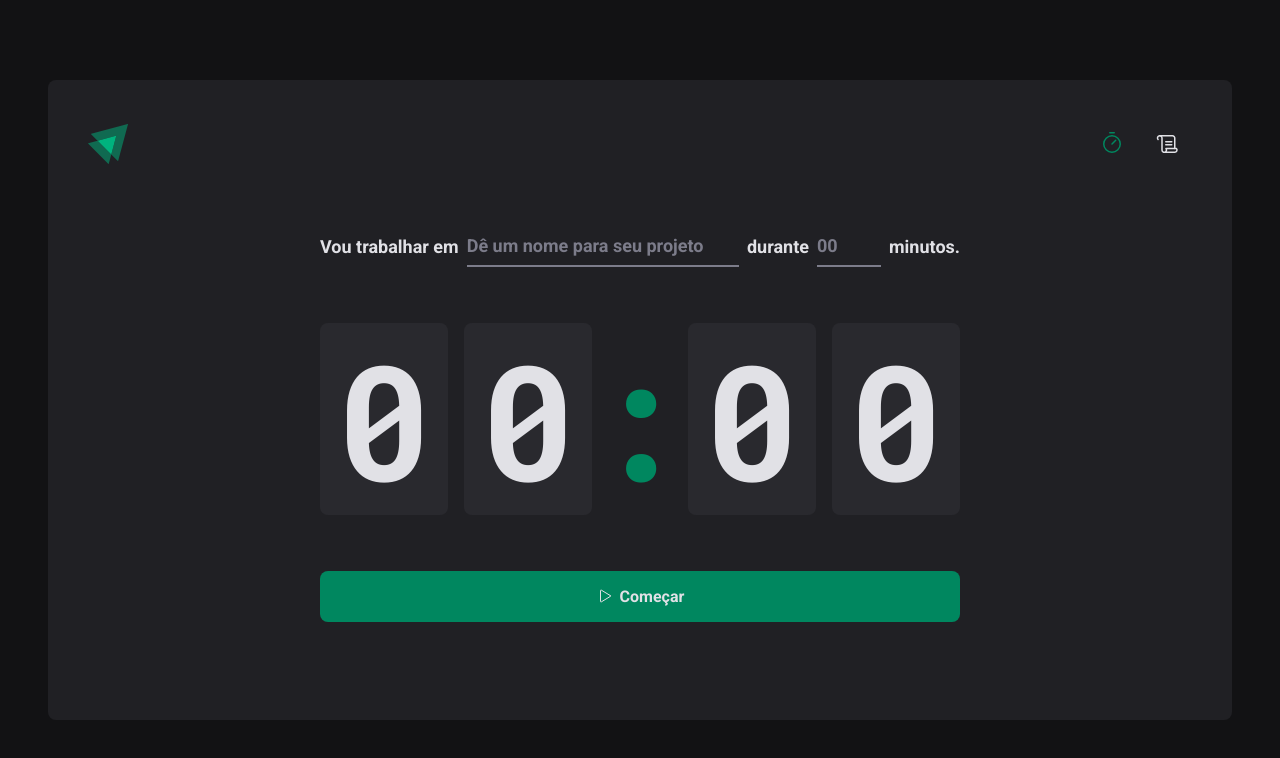
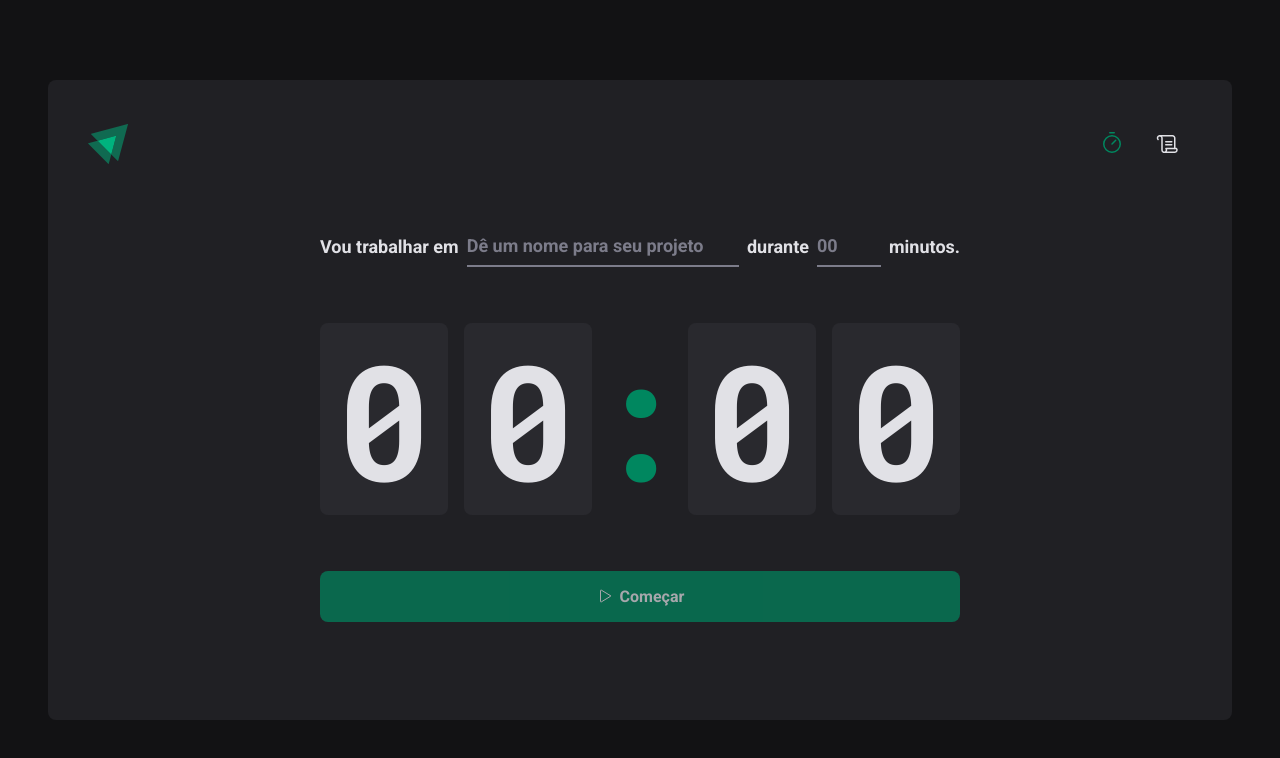
Before and after one commit to yale1995/my-timer, a React (Vite) app: page / in a window 1280 px wide. Shown: the top 758 px of the page. Built offline with nearby package versions, Linux system fonts and the light colour scheme.

Commit message:
feat: button disabled when task input is void

```diff
--- a/src/pages/Home/index.tsx
+++ b/src/pages/Home/index.tsx
@@ -11,11 +11,14 @@ import {
 } from './styles'
 
 export function Home() {
-  const { register, handleSubmit } = useForm()
+  const { register, handleSubmit, watch } = useForm()
 
   function handleCreateNewCycle(data: any) {
     console.log(data)
   }
+
+  const task = watch('task')
+  const isSubmitDisabled = !task
 
   return (
     <HomeContainer>
@@ -58,7 +61,7 @@ export function Home() {
           <span>0</span>
         </CountdownContainer>
 
-        <StartCountdownButton type="submit">
+        <StartCountdownButton type="submit" disabled={isSubmitDisabled}>
           <Play />
           Começar
         </StartCountdownButton>
```
